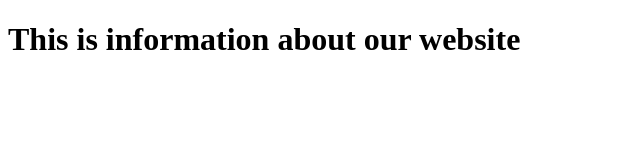
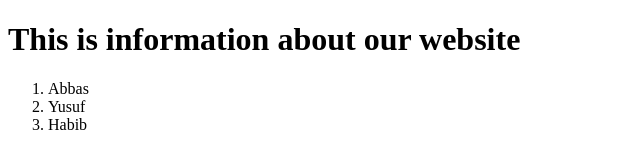
Before and after one commit to sayaya360/login-page, a plain HTML site: page about.html in a window 1280 px wide. Shown: the whole page, without its empty margins (0-640 px from the left). Drawn offline with Linux system fonts and the light colour scheme.

Commit message:
listing commands

```diff
--- a/about.html
+++ b/about.html
@@ -7,5 +7,11 @@
 </head>
 <body>
     <h1>This is information about our website</h1>
+    <ol>
+        <li>Abbas</li>
+        <li>Yusuf</li>
+        <li>Habib</li>
+    </ol>
+
 </body>
 </html>
```
